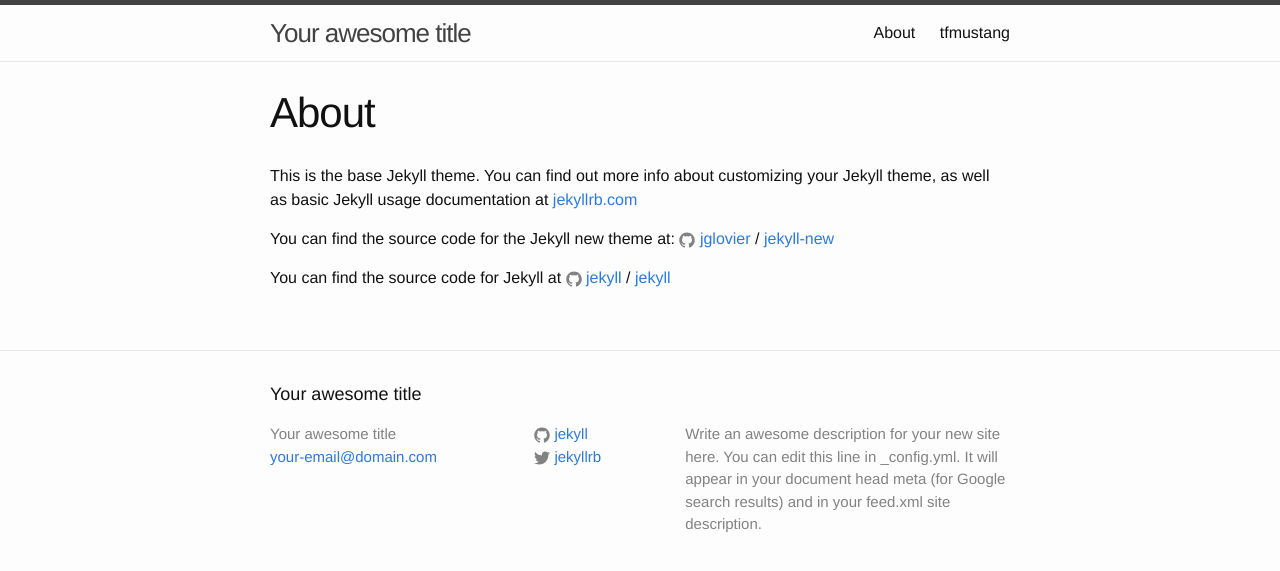
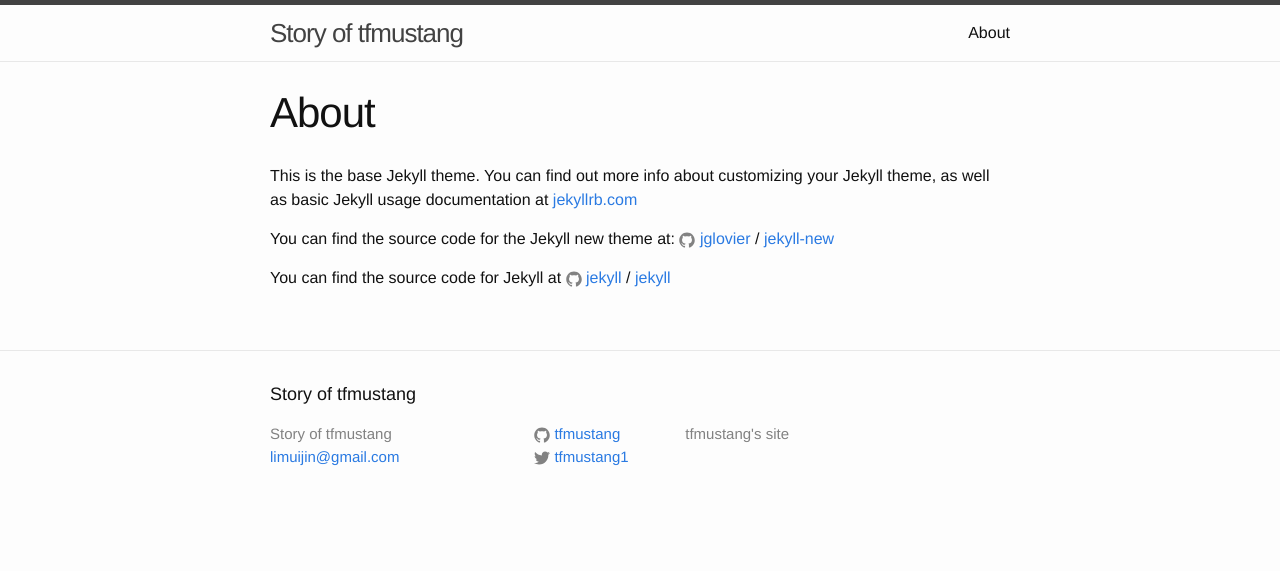
Before and after one commit to tfmustang/tfmustang.github.io, a Jekyll site: the page built from about.md, in a window 1280 px wide. Shown: the top 571 px of the page. Built offline with Jekyll 4.4.1, drawn with Linux system fonts in a browser that asks for light colours.

Commit message:
블로그를 정리함
내용정리끝

```diff
--- a/_config.yml
+++ b/_config.yml
@@ -6,16 +6,16 @@
 # 'jekyll serve'. If you change this file, please restart the server process.
 
 # Site settings
-title: Your awesome title
-email: your-email@domain.com
-description: > # this means to ignore newlines until "baseurl:"
-  Write an awesome description for your new site here. You can edit this
-  line in _config.yml. It will appear in your document head meta (for
-  Google search results) and in your feed.xml site description.
+title: Story of tfmustang
+name: tfmustang
+email: limuijin@gmail.com
+description: tfmustang's site
 baseurl: "" # the subpath of your site, e.g. /blog
-url: "http://yourdomain.com" # the base hostname & protocol for your site
-twitter_username: jekyllrb
-github_username:  jekyll
+url: "http://tfmustang.github.io" # the base hostname & protocol for your site
+twitter_username: tfmustang1
+github_username:  tfmustang
 
 # Build settings
 markdown: kramdown
+kramdown:
+  input: GFM
```
Also changed, not shown: _posts/2016-05-05-tfmustang's-first-bloging.md (added, +11 -0 lines), index.html (+20 -3 lines).
